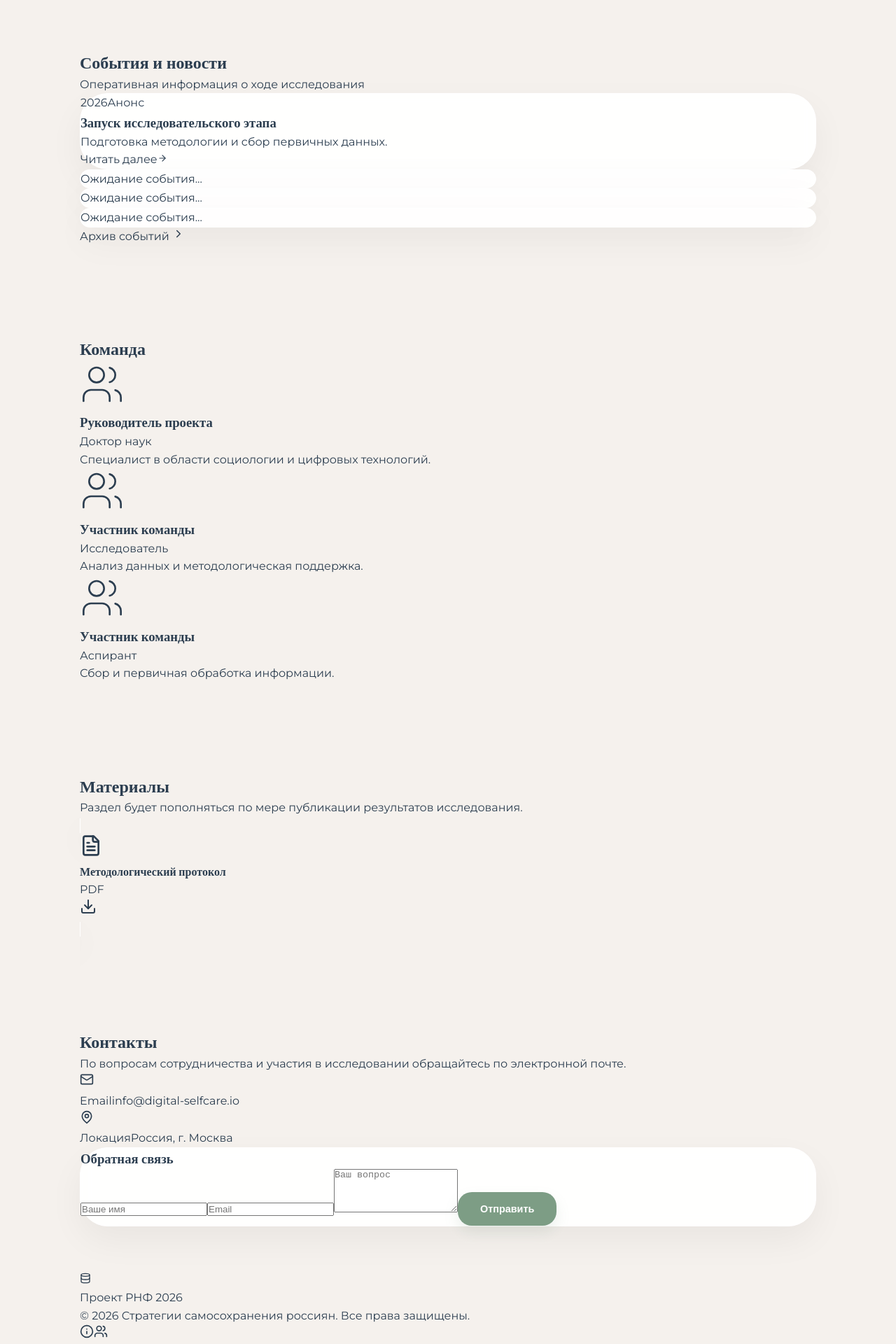
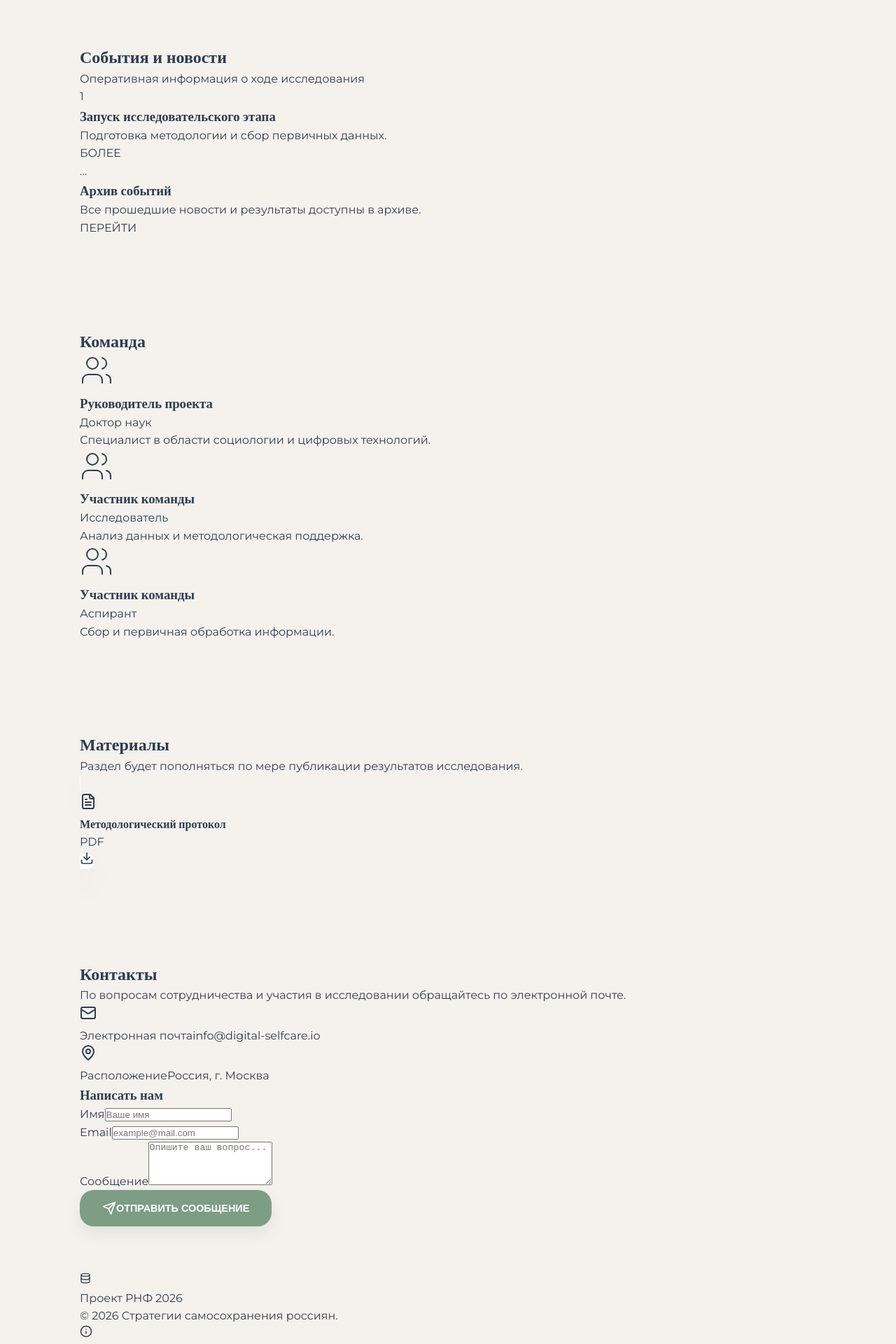
Before and after one commit to digital-selfcare/digital-selfcare.github.io, a React (Vite) app: page / in a window 1280 px wide. Shown: the part 637-2557 px from the top of the page at 70% size. Built offline with nearby package versions, Linux system fonts and the light colour scheme; a web font is replaced by a local one.

Commit message:
Design: Numbered news, fixed Contacts alignment

```diff
--- a/src/App.jsx
+++ b/src/App.jsx
@@ -4,18 +4,16 @@ import {
   Menu, X, ChevronRight, Users,
   FileText, Award, Download,
   Database, Info, Calendar, BookOpen,
-  Mail, MapPin, ArrowRight
+  Mail, MapPin, ArrowRight, Send
 } from 'lucide-react';
 import { content } from './content';
 
 function App() {
-  const [isMenuOpen, setIsMenuOpen] = React.useState(false);
-
   return (
     <div className="min-h-screen bg-white">
       {/* Simple Header */}
-      <nav className="fixed w-full z-50 py-6 px-8">
-        <div className="container flex justify-start items-center">
+      <header className="fixed w-full z-50 py-6 px-8 bg-white/80 backdrop-blur-md border-b border-gray-50">
+        <div className="container flex justify-between items-center">
           <div className="flex items-center gap-3">
             <div className="w-10 h-10 bg-sage rounded-xl flex items-center justify-center text-white shadow-lg shadow-sage/20">
               <Database size={20} />
@@ -23,10 +21,10 @@ function App() {
             <span className="font-playfair text-2xl font-bold text-text tracking-tight">Проект РНФ</span>
           </div>
         </div>
-      </nav>
+      </header>
 
       {/* Hero Section */}
-      <section className="pt-48 pb-24 relative overflow-hidden bg-beige/10">
+      <section className="pt-48 pb-24 relative overflow-hidden bg-beige/5">
         <div className="geo-circle bg-sage/5 w-[600px] h-[600px] -top-40 -left-40" />
         <div className="geo-circle bg-powdery/10 w-[400px] h-[400px] top-40 -right-20" />
 
@@ -37,7 +35,7 @@ function App() {
               animate={{ opacity: 1, y: 0 }}
               transition={{ duration: 0.8 }}
             >
-              <span className="inline-block px-3 py-1 rounded-full bg-sage/10 text-sage font-bold text-xs mb-6 uppercase tracking-wider">
+              <span className="inline-block px-3 py-1 rounded-full bg-sage/10 text-sage font-bold text-[10px] mb-6 uppercase tracking-widest">
                 Исследовательский проект 2026–2027
               </span>
               <h1 className="text-4xl md:text-6xl mb-8 leading-[1.1] font-playfair font-bold text-text">
@@ -49,16 +47,16 @@ function App() {
 
               {/* Menu as Green Buttons */}
               <div className="flex flex-wrap gap-3 mb-12">
-                <a href="#about" className="btn px-6 py-3 rounded-xl">{content.about.title}</a>
-                <a href="#events" className="btn px-6 py-3 rounded-xl bg-sage/80 hover:bg-sage transition-all">{content.events.title}</a>
-                <a href="#team" className="btn px-6 py-3 rounded-xl bg-sage/80 hover:bg-sage transition-all">{content.team.title}</a>
-                <a href="#materials" className="btn px-6 py-3 rounded-xl bg-sage/80 hover:bg-sage transition-all">{content.materials.title}</a>
-                <a href="#contacts" className="btn px-6 py-3 rounded-xl bg-powdery/80 hover:bg-powdery transition-all">Контакты</a>
+                {['about', 'events', 'team', 'materials', 'contacts'].map((key) => (
+                  <a key={key} href={`#${key}`} className="btn px-6 py-3 rounded-xl text-sm transition-all hover:scale-105">
+                    {key === 'contacts' ? 'Контакты' : content[key].title}
+                  </a>
+                ))}
               </div>
 
-              <div className="flex items-center gap-2 text-text-light font-bold text-sm">
-                <Info size={18} className="text-sage" />
-                <span>Навигация по разделам проекта</span>
+              <div className="flex items-center gap-2 text-text-light font-bold text-xs">
+                <Info size={16} className="text-sage" />
+                <span className="uppercase tracking-widest">Навигация по разделам проекта</span>
               </div>
             </motion.div>
           </div>
@@ -70,11 +68,11 @@ function App() {
         <div className="container">
           <div className="grid md:grid-cols-[1fr,2fr] gap-16 items-start">
             <div className="sticky top-32">
-              <div className="w-24 h-24 bg-powdery rounded-[40px] flex items-center justify-center text-white mb-8 shadow-xl shadow-powdery/20">
-                <BookOpen size={40} />
+              <div className="w-20 h-20 bg-powdery rounded-[30px] flex items-center justify-center text-white mb-6 shadow-xl shadow-powdery/20 rotate-3">
+                <BookOpen size={32} />
               </div>
               <h2 className="text-4xl font-playfair font-bold mb-4">{content.about.title}</h2>
-              <div className="w-20 h-1.5 bg-sage rounded-full" />
+              <div className="w-16 h-1 bg-sage rounded-full" />
             </div>
             <div className="space-y-8">
               {content.about.description.map((para, i) => (
@@ -87,78 +85,73 @@ function App() {
         </div>
       </section>
 
-      {/* News & Events - 4 IN A ROW + ARCHIVE */}
-      <section id="events" className="py-24 bg-beige/5">
+      {/* News & Events - NUMBERED STYLE AS PER SCREENSHOT */}
+      <section id="events" className="py-24 bg-beige/5 border-t border-beige/20">
         <div className="container">
-          <div className="mb-16">
+          <div className="mb-20">
             <h2 className="text-4xl font-playfair font-bold mb-4">{content.events.title}</h2>
-            <div className="w-20 h-1.5 bg-powdery rounded-full mb-6" />
+            <div className="w-16 h-1 bg-powdery rounded-full mb-6" />
             <p className="text-text-light text-lg">Оперативная информация о ходе исследования</p>
           </div>
 
-          <div className="grid grid-cols-1 sm:grid-cols-2 lg:grid-cols-4 gap-6 mb-12">
+          <div className="grid grid-cols-1 md:grid-cols-2 lg:grid-cols-3 gap-x-12 gap-y-16">
             {content.events.items.map((item, i) => (
               <motion.div
                 key={item.id}
-                whileHover={{ y: -5 }}
-                className="glass p-6 flex flex-col h-full border-t-4 border-sage overflow-hidden"
+                initial={{ opacity: 0, y: 20 }}
+                whileInView={{ opacity: 1, y: 0 }}
+                viewport={{ once: true }}
+                className="relative flex flex-col h-full group"
               >
-                <div className="mb-4">
-                  <span className="block text-2xl font-bold text-sage">{item.date}</span>
-                  <span className="text-[10px] uppercase font-bold text-text-light tracking-widest">{item.type}</span>
-                </div>
+                {/* Large Number as per screenshot */}
+                <span className="text-5xl font-bold text-powdery/30 font-playfair mb-4 block">
+                  {i + 1}
+                </span>
                 <div className="flex-grow">
-                  <h3 className="text-lg mb-3 font-bold leading-tight text-text break-words">
+                  <h3 className="text-xl font-bold mb-4 text-text leading-tight group-hover:text-sage transition-colors">
                     {item.title}
                   </h3>
-                  <p className="text-sm text-text-light leading-relaxed mb-6 line-clamp-3">
+                  <p className="text-text-light text-sm leading-relaxed mb-6">
                     {item.description}
                   </p>
                 </div>
-                <div className="flex items-center gap-2 text-xs font-bold text-sage group cursor-pointer mt-auto">
-                  <span>Читать далее</span>
-                  <ArrowRight size={14} className="group-hover:translate-x-1 transition-transform" />
-                </div>
+                <a href="#" className="inline-block font-bold text-xs uppercase tracking-[0.2em] text-text border-b-2 border-text/10 pb-1 w-fit group-hover:border-sage transition-all">
+                  БОЛЕЕ
+                </a>
               </motion.div>
             ))}
 
-            {/* Placeholders to fill the 4-in-a-row look if needed */}
-            {[1, 2, 3].slice(0, 4 - content.events.items.length).map(n => (
-              <div key={n} className="glass p-6 border-dashed border-2 border-gray-200 bg-white/20 flex items-center justify-center">
-                <p className="text-gray-300 text-xs text-center italic">Ожидание события...</p>
-              </div>
-            ))}
-          </div>
-
-          <div className="text-center">
-            <a href="#" className="inline-flex items-center gap-2 text-text-light hover:text-sage font-bold transition-colors py-2 border-b-2 border-transparent hover:border-sage">
-              Архив событий <ChevronRight size={18} />
-            </a>
+            {/* Archive style placeholder */}
+            <div className="pt-12">
+               <span className="text-5xl font-bold text-gray-100 font-playfair mb-4 block">...</span>
+               <h3 className="text-xl font-bold mb-4 text-gray-300">Архив событий</h3>
+               <p className="text-gray-200 text-sm italic mb-6">Все прошедшие новости и результаты доступны в архиве.</p>
+               <a href="#" className="inline-block font-bold text-xs uppercase tracking-[0.2em] text-gray-300">ПЕРЕЙТИ</a>
+            </div>
           </div>
         </div>
       </section>
 
       {/* Team Section */}
-      <section id="team" className="py-24 relative overflow-hidden">
-        <div className="geo-circle bg-sage/5 w-[500px] h-[500px] -bottom-20 -right-20" />
+      <section id="team" className="py-24 relative overflow-hidden bg-white">
         <div className="container relative z-10">
           <div className="text-center mb-20">
             <h2 className="text-4xl font-playfair font-bold mb-4">{content.team.title}</h2>
-            <div className="w-20 h-1.5 bg-sage rounded-full mx-auto" />
+            <div className="w-16 h-1 bg-sage rounded-full mx-auto" />
           </div>
 
           <div className="grid md:grid-cols-3 gap-16">
             {content.team.members.map((member, i) => (
               <div key={i} className="text-center group">
-                <div className="w-48 h-48 mx-auto mb-8 relative">
-                  <div className="absolute inset-0 bg-sage/5 rounded-[60px] rotate-6 group-hover:rotate-12 transition-transform duration-500" />
-                  <div className="w-full h-full rounded-[60px] bg-white shadow-xl relative z-10 flex items-center justify-center text-sage border-4 border-white overflow-hidden">
-                    <Users size={64} strokeWidth={1} />
+                <div className="w-40 h-40 mx-auto mb-6 relative">
+                  <div className="absolute inset-0 bg-sage/5 rounded-full scale-110 group-hover:scale-125 transition-transform duration-500" />
+                  <div className="w-full h-full rounded-full bg-white shadow-xl relative z-10 flex items-center justify-center text-sage border-4 border-white overflow-hidden">
+                    <Users size={48} strokeWidth={1} />
                   </div>
                 </div>
-                <h3 className="text-2xl font-bold mb-2 text-text">{member.name}</h3>
-                <p className="text-sage font-bold text-sm mb-4 uppercase tracking-widest">{member.role}</p>
-                <p className="text-base text-text-light leading-relaxed px-6">{member.bio}</p>
+                <h3 className="text-xl font-bold mb-1 text-text">{member.name}</h3>
+                <p className="text-sage font-bold text-xs mb-4 uppercase tracking-wider">{member.role}</p>
+                <p className="text-sm text-text-light leading-relaxed px-6">{member.bio}</p>
               </div>
             ))}
           </div>
@@ -171,27 +164,25 @@ function App() {
           <div className="max-w-4xl mx-auto">
             <div className="text-center mb-16">
               <h2 className="text-4xl font-playfair font-bold mb-4">{content.materials.title}</h2>
-              <div className="w-20 h-1.5 bg-powdery rounded-full mx-auto mb-6" />
+              <div className="w-16 h-1 bg-powdery rounded-full mx-auto mb-6" />
               <p className="text-xl text-text-light">
                 {content.materials.description}
               </p>
             </div>
 
-            <div className="grid gap-6">
+            <div className="grid gap-4">
               {content.materials.items.map((item, i) => (
-                <a key={i} href={item.link} className="glass p-8 flex justify-between items-center group hover:scale-[1.02] transition-all duration-300">
-                  <div className="flex items-center gap-8">
-                    <div className="w-16 h-16 rounded-[24px] bg-powdery/10 text-powdery flex items-center justify-center group-hover:bg-powdery group-hover:text-white transition-all">
-                      <FileText size={32} />
+                <a key={i} href={item.link} className="glass p-6 flex justify-between items-center group hover:bg-white transition-all duration-300 rounded-3xl">
+                  <div className="flex items-center gap-6">
+                    <div className="w-12 h-12 rounded-2xl bg-powdery/10 text-powdery flex items-center justify-center group-hover:bg-powdery group-hover:text-white transition-all">
+                      <FileText size={24} />
                     </div>
                     <div className="text-left">
-                      <h4 className="font-bold text-xl text-text">{item.title}</h4>
-                      <span className="text-sm text-text-light uppercase font-bold tracking-widest">{item.type}</span>
+                      <h4 className="font-bold text-lg text-text">{item.title}</h4>
+                      <span className="text-[10px] text-text-light uppercase font-bold tracking-[0.2em]">{item.type}</span>
                     </div>
                   </div>
-                  <div className="w-12 h-12 rounded-full bg-white shadow-md flex items-center justify-center text-gray-300 group-hover:bg-sage group-hover:text-white transition-all">
-                    <Download size={24} />
-                  </div>
+                  <Download size={20} className="text-gray-200 group-hover:text-sage transition-all" />
                 </a>
               ))}
             </div>
@@ -199,65 +190,89 @@ function App() {
         </div>
       </section>
 
-      {/* Contacts Section */}
-      <section id="contacts" className="py-24 bg-white">
-        <div className="container">
-          <div className="grid md:grid-cols-2 gap-20 items-center">
+      {/* Contacts Section - CLEAN & ALIGNED */}
+      <section id="contacts" className="py-32 bg-white relative overflow-hidden">
+        <div className="geo-circle bg-powdery/5 w-[500px] h-[500px] -bottom-40 -left-40" />
+        <div className="container relative z-10">
+          <div className="grid lg:grid-cols-2 gap-24">
             <div>
-              <h2 className="text-4xl font-playfair font-bold mb-6">{content.contacts.title}</h2>
-              <p className="text-lg text-text-light mb-10 leading-relaxed">
+              <h2 className="text-5xl font-playfair font-bold mb-8">{content.contacts.title}</h2>
+              <p className="text-xl text-text-light mb-12 leading-relaxed">
                 {content.contacts.description}
               </p>
-              <div className="space-y-6">
-                <div className="flex items-center gap-4">
-                  <div className="w-12 h-12 rounded-full bg-sage/10 text-sage flex items-center justify-center">
-                    <Mail size={20} />
+
+              <div className="space-y-10">
+                <div className="flex items-center gap-6 group">
+                  <div className="w-14 h-14 rounded-2xl bg-sage/10 text-sage flex items-center justify-center group-hover:bg-sage group-hover:text-white transition-all shadow-sm">
+                    <Mail size={24} />
                   </div>
                   <div>
-                    <span className="block text-xs uppercase font-bold text-text-light">Email</span>
-                    <a href={`mailto:${content.contacts.email}`} className="text-lg font-bold hover:text-sage transition">{content.contacts.email}</a>
+                    <span className="block text-[10px] uppercase font-bold text-text-light tracking-[0.3em] mb-1">Электронная почта</span>
+                    <a href={`mailto:${content.contacts.email}`} className="text-xl font-bold text-text hover:text-sage transition-colors">{content.contacts.email}</a>
                   </div>
                 </div>
-                <div className="flex items-center gap-4">
-                  <div className="w-12 h-12 rounded-full bg-powdery/10 text-powdery flex items-center justify-center">
-                    <MapPin size={20} />
+
+                <div className="flex items-center gap-6 group">
+                  <div className="w-14 h-14 rounded-2xl bg-powdery/10 text-powdery flex items-center justify-center group-hover:bg-powdery group-hover:text-white transition-all shadow-sm">
+                    <MapPin size={24} />
                   </div>
                   <div>
-                    <span className="block text-xs uppercase font-bold text-text-light">Локация</span>
-                    <span className="text-lg font-bold">{content.contacts.address}</span>
+                    <span className="block text-[10px] uppercase font-bold text-text-light tracking-[0.3em] mb-1">Расположение</span>
+                    <span className="text-xl font-bold text-text">{content.contacts.address}</span>
                   </div>
                 </div>
               </div>
             </div>
-            <div className="glass p-10 bg-sage/5 border-none">
-              <h3 className="text-2xl font-playfair font-bold mb-6">Обратная связь</h3>
-              <form className="space-y-4">
-                <input type="text" placeholder="Ваше имя" className="w-full p-4 rounded-xl border border-gray-100 bg-white focus:outline-sage" />
-                <input type="email" placeholder="Email" className="w-full p-4 rounded-xl border border-gray-100 bg-white focus:outline-sage" />
-                <textarea placeholder="Ваш вопрос" rows="4" className="w-full p-4 rounded-xl border border-gray-100 bg-white focus:outline-sage" />
-                <button type="button" className="btn w-full py-4 rounded-xl">Отправить</button>
-              </form>
+
+            <div className="relative">
+              {/* Form inside a clean white card */}
+              <div className="bg-white rounded-[40px] p-10 md:p-12 shadow-2xl shadow-sage/5 border border-gray-100 relative z-10">
+                <h3 className="text-2xl font-playfair font-bold mb-8">Написать нам</h3>
+                <form className="space-y-6">
+                  <div className="grid md:grid-cols-2 gap-6">
+                    <div className="space-y-2">
+                      <label className="text-[10px] uppercase font-bold text-text-light tracking-widest ml-1">Имя</label>
+                      <input type="text" placeholder="Ваше имя" className="w-full px-6 py-4 rounded-2xl border border-gray-100 bg-beige/10 focus:outline-none focus:ring-2 focus:ring-sage/20 transition-all" />
+                    </div>
+                    <div className="space-y-2">
+                      <label className="text-[10px] uppercase font-bold text-text-light tracking-widest ml-1">Email</label>
+                      <input type="email" placeholder="example@mail.com" className="w-full px-6 py-4 rounded-2xl border border-gray-100 bg-beige/10 focus:outline-none focus:ring-2 focus:ring-sage/20 transition-all" />
+                    </div>
+                  </div>
+                  <div className="space-y-2">
+                    <label className="text-[10px] uppercase font-bold text-text-light tracking-widest ml-1">Сообщение</label>
+                    <textarea placeholder="Опишите ваш вопрос..." rows="4" className="w-full px-6 py-4 rounded-2xl border border-gray-100 bg-beige/10 focus:outline-none focus:ring-2 focus:ring-sage/20 transition-all resize-none" />
+                  </div>
+                  <button type="button" className="btn w-full py-5 rounded-2xl flex items-center justify-center gap-3">
+                    <Send size={20} />
+                    <span>ОТПРАВИТЬ СООБЩЕНИЕ</span>
+                  </button>
+                </form>
+              </div>
+              {/* Background decorative element */}
+              <div className="absolute -bottom-6 -right-6 w-full h-full bg-sage/5 rounded-[40px] z-0" />
             </div>
           </div>
         </div>
       </section>
 
       {/* Footer */}
-      <footer className="py-16 border-t border-gray-100 bg-beige/10">
+      <footer className="py-16 border-t border-gray-100 bg-beige/5">
         <div className="container">
-          <div className="flex flex-col md:flex-row justify-between items-center gap-8">
+          <div className="flex flex-col md:flex-row justify-between items-center gap-10">
             <div className="flex items-center gap-3">
               <div className="w-8 h-8 bg-sage rounded-lg flex items-center justify-center text-white">
                 <Database size={16} />
               </div>
               <span className="font-playfair font-bold text-lg">Проект РНФ 2026</span>
             </div>
-            <p className="text-sm text-text-light">
-              © 2026 Стратегии самосохранения россиян. Все права защищены.
+            <p className="text-xs text-text-light uppercase tracking-widest">
+              © 2026 Стратегии самосохранения россиян.
             </p>
             <div className="flex gap-6">
-              <a href="#" className="text-gray-400 hover:text-sage transition"><Info size={20} /></a>
-              <a href="#" className="text-gray-400 hover:text-sage transition"><Users size={20} /></a>
+              <div className="w-10 h-10 rounded-full border border-gray-200 flex items-center justify-center text-gray-400 hover:text-sage hover:border-sage transition-all">
+                <Info size={18} />
+              </div>
             </div>
           </div>
         </div>
```
